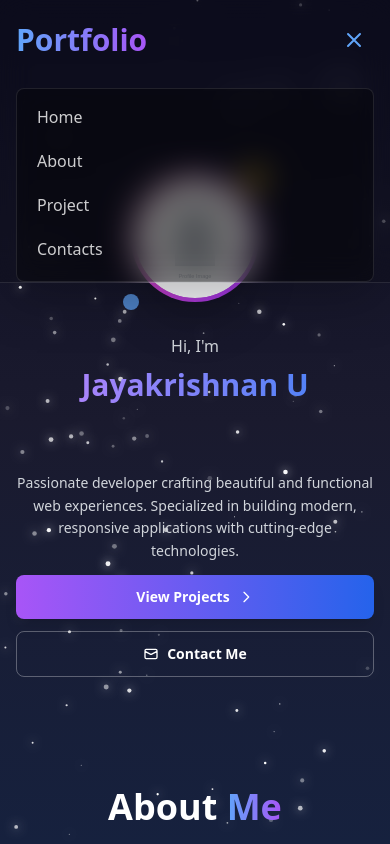
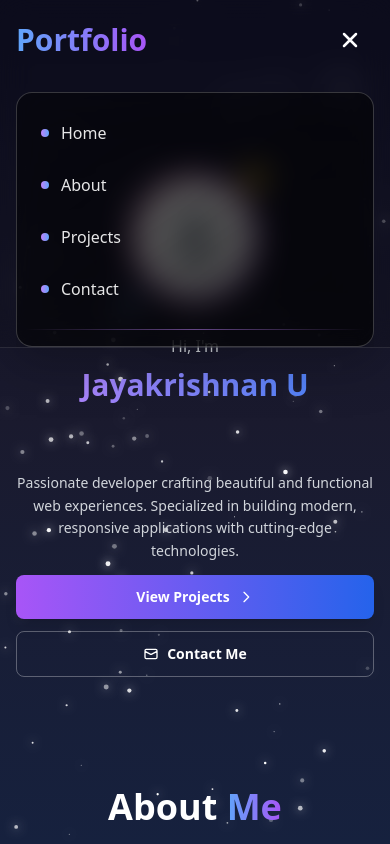
Before and after one commit to jayakrishnan321/portfolio-jk, a React (Create React App) app: page / in a window 390 px wide. Both pictures are taken after a click on the button 354 px from the left and 40 px from the top of the page. Shown: the top 844 px of the page. Built offline with nearby package versions, Linux system fonts and the light colour scheme.

Commit message:
made dropdown menu attractive

```diff
--- a/src/components/Header.js
+++ b/src/components/Header.js
@@ -63,50 +63,76 @@ const Header = () => {
           <div className="md:hidden">
             <button
               onClick={toggleMobileMenu}
-              className="text-white/80 hover:text-blue-400 focus:outline-none focus:text-blue-400 p-2 rounded-lg hover:bg-white/10 transition-all duration-300"
+              className="group text-white/80 hover:text-white focus:outline-none focus:text-white p-3 rounded-xl hover:bg-gradient-to-r hover:from-purple-500/20 hover:to-blue-500/20 transition-all duration-300 transform hover:scale-105 hover:shadow-lg"
             >
-              <svg className="h-6 w-6" fill="none" viewBox="0 0 24 24" stroke="currentColor">
-                {isMobileMenuOpen ? (
-                  <path strokeLinecap="round" strokeLinejoin="round" strokeWidth={2} d="M6 18L18 6M6 6l12 12" />
-                ) : (
-                  <path strokeLinecap="round" strokeLinejoin="round" strokeWidth={2} d="M4 6h16M4 12h16M4 18h16" />
-                )}
-              </svg>
+              <div className="relative">
+                <svg className="h-6 w-6 transition-transform duration-300 group-hover:rotate-90" fill="none" viewBox="0 0 24 24" stroke="currentColor">
+                  {isMobileMenuOpen ? (
+                    <path strokeLinecap="round" strokeLinejoin="round" strokeWidth={2.5} d="M6 18L18 6M6 6l12 12" />
+                  ) : (
+                    <path strokeLinecap="round" strokeLinejoin="round" strokeWidth={2.5} d="M4 6h16M4 12h16M4 18h16" />
+                  )}
+                </svg>
+                {/* Animated background circle */}
+                <div className="absolute inset-0 rounded-xl bg-gradient-to-r from-purple-500/10 to-blue-500/10 scale-0 group-hover:scale-100 transition-transform duration-300"></div>
+              </div>
             </button>
           </div>
         </div>
 
         {/* Mobile Navigation Menu */}
-        {isMobileMenuOpen && (
-          <div className="md:hidden">
-            <div className="px-2 pt-2 pb-3 space-y-1 bg-black/30 backdrop-blur-lg rounded-lg mt-2 border border-white/10">
+        <div className={`md:hidden transition-all duration-300 ease-in-out overflow-hidden ${
+          isMobileMenuOpen ? 'max-h-96 opacity-100' : 'max-h-0 opacity-0'
+        }`}>
+          <div className="px-2 pt-4 pb-4 space-y-2 bg-gradient-to-br from-black/40 to-black/60 backdrop-blur-xl rounded-2xl mt-3 border border-white/20 shadow-2xl">
+            <div className="space-y-1">
               <button
                 onClick={() => scrollToSection('home')}
-                className="text-white/80 hover:text-blue-400 block px-3 py-2 text-base font-medium transition-all duration-300 hover:bg-white/10 rounded-lg w-full text-left"
+                className="group text-white/90 hover:text-white block px-4 py-3 text-base font-medium transition-all duration-300 hover:bg-gradient-to-r hover:from-purple-500/20 hover:to-blue-500/20 rounded-xl w-full text-left transform hover:scale-[1.02] hover:shadow-lg"
               >
-                Home
+                <div className="flex items-center space-x-3">
+                  <div className="w-2 h-2 bg-gradient-to-r from-purple-400 to-blue-400 rounded-full group-hover:scale-125 transition-transform duration-300"></div>
+                  <span>Home</span>
+                </div>
               </button>
+
               <button
                 onClick={() => scrollToSection('about')}
-                className="text-white/80 hover:text-blue-400 block px-3 py-2 text-base font-medium transition-all duration-300 hover:bg-white/10 rounded-lg w-full text-left"
+                className="group text-white/90 hover:text-white block px-4 py-3 text-base font-medium transition-all duration-300 hover:bg-gradient-to-r hover:from-purple-500/20 hover:to-blue-500/20 rounded-xl w-full text-left transform hover:scale-[1.02] hover:shadow-lg"
               >
-                About
+                <div className="flex items-center space-x-3">
+                  <div className="w-2 h-2 bg-gradient-to-r from-purple-400 to-blue-400 rounded-full group-hover:scale-125 transition-transform duration-300"></div>
+                  <span>About</span>
+                </div>
               </button>
+
               <button
                 onClick={() => scrollToSection('project')}
-                className="text-white/80 hover:text-blue-400 block px-3 py-2 text-base font-medium transition-all duration-300 hover:bg-white/10 rounded-lg w-full text-left"
+                className="group text-white/90 hover:text-white block px-4 py-3 text-base font-medium transition-all duration-300 hover:bg-gradient-to-r hover:from-purple-500/20 hover:to-blue-500/20 rounded-xl w-full text-left transform hover:scale-[1.02] hover:shadow-lg"
               >
-                Project
+                <div className="flex items-center space-x-3">
+                  <div className="w-2 h-2 bg-gradient-to-r from-purple-400 to-blue-400 rounded-full group-hover:scale-125 transition-transform duration-300"></div>
+                  <span>Projects</span>
+                </div>
               </button>
+
               <button
                 onClick={() => scrollToSection('contacts')}
-                className="text-white/80 hover:text-blue-400 block px-3 py-2 text-base font-medium transition-all duration-300 hover:bg-white/10 rounded-lg w-full text-left"
+                className="group text-white/90 hover:text-white block px-4 py-3 text-base font-medium transition-all duration-300 hover:bg-gradient-to-r hover:from-purple-500/20 hover:to-blue-500/20 rounded-xl w-full text-left transform hover:scale-[1.02] hover:shadow-lg"
               >
-                Contacts
+                <div className="flex items-center space-x-3">
+                  <div className="w-2 h-2 bg-gradient-to-r from-purple-400 to-blue-400 rounded-full group-hover:scale-125 transition-transform duration-300"></div>
+                  <span>Contact</span>
+                </div>
               </button>
             </div>
+
+            {/* Decorative line */}
+            <div className="pt-2">
+              <div className="h-px bg-gradient-to-r from-transparent via-purple-400/50 to-transparent"></div>
+            </div>
           </div>
-        )}
+        </div>
       </div>
     </header>
   );
```
